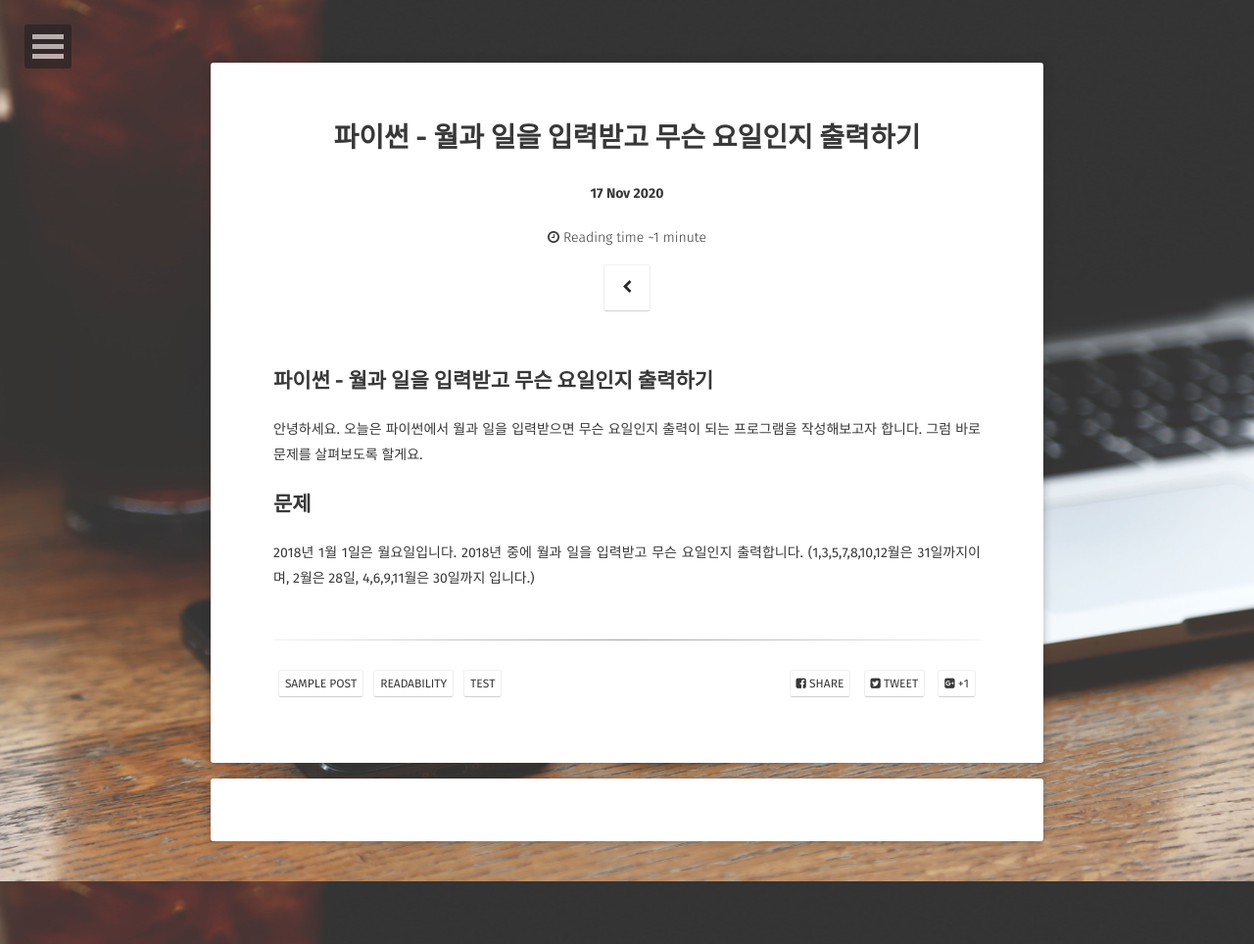
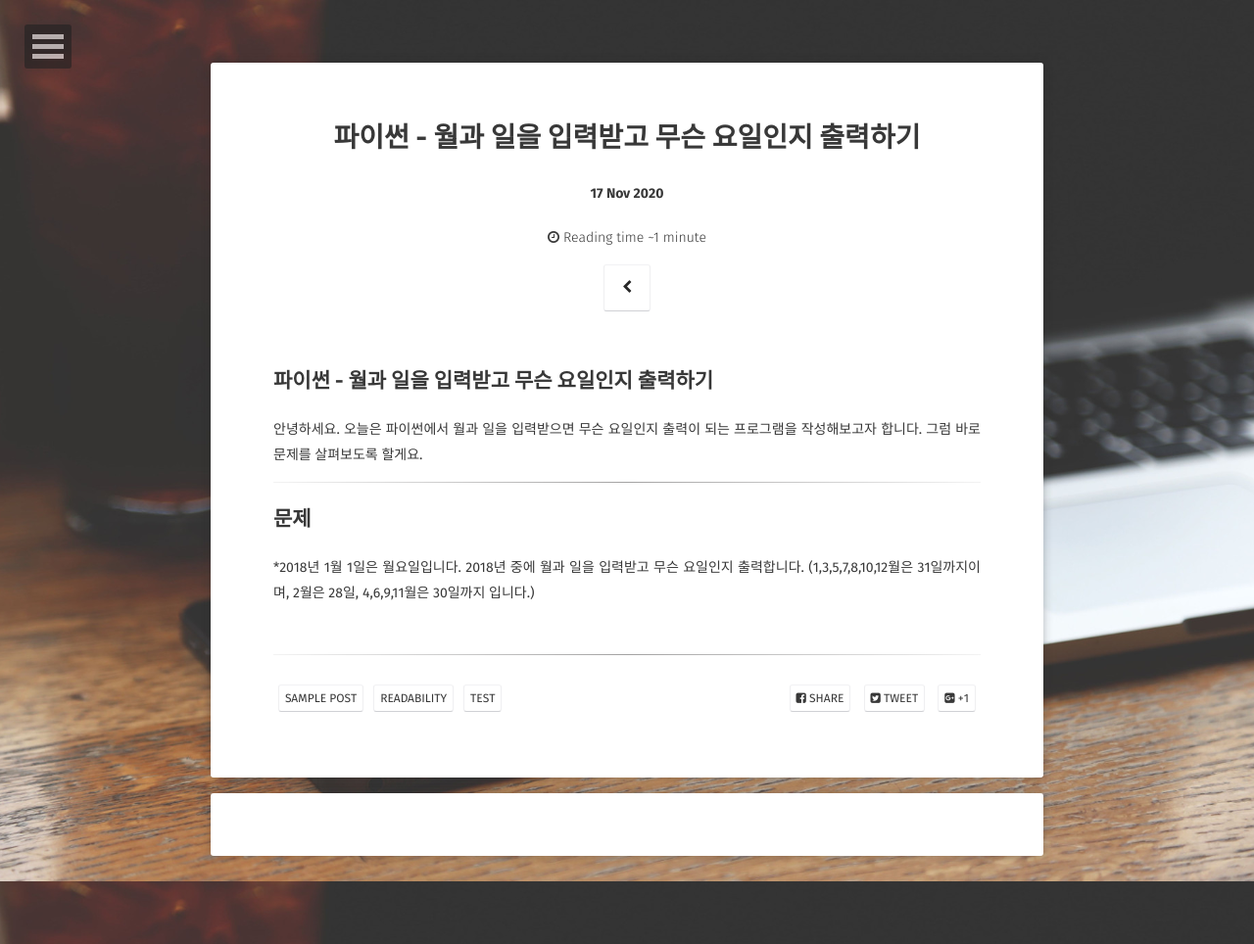
Before and after one commit to yulmukim/yulmukim.github.com, a Jekyll site: the page built from _posts/2020-11-18-readability-post.md, in a window 1280 px wide. Shown: the whole page at 98% size. Built offline with Jekyll 4.4.1, drawn with Linux system fonts in a browser that asks for light colours; some web fonts are replaced; comment, search, counter and statistics services are not loaded.

```diff
--- a/_posts/2020-11-18-readability-post.md
+++ b/_posts/2020-11-18-readability-post.md
@@ -15,10 +15,9 @@ comments: true
 
 
 
-
-
+---
 
 ## 문제
 
-2018년 1월 1일은 월요일입니다. 2018년 중에 월과 일을 입력받고 무슨 요일인지 출력합니다.
+*2018년 1월 1일은 월요일입니다. 2018년 중에 월과 일을 입력받고 무슨 요일인지 출력합니다.
 (1,3,5,7,8,10,12월은 31일까지이며, 2월은 28일, 4,6,9,11월은 30일까지 입니다.)
```
